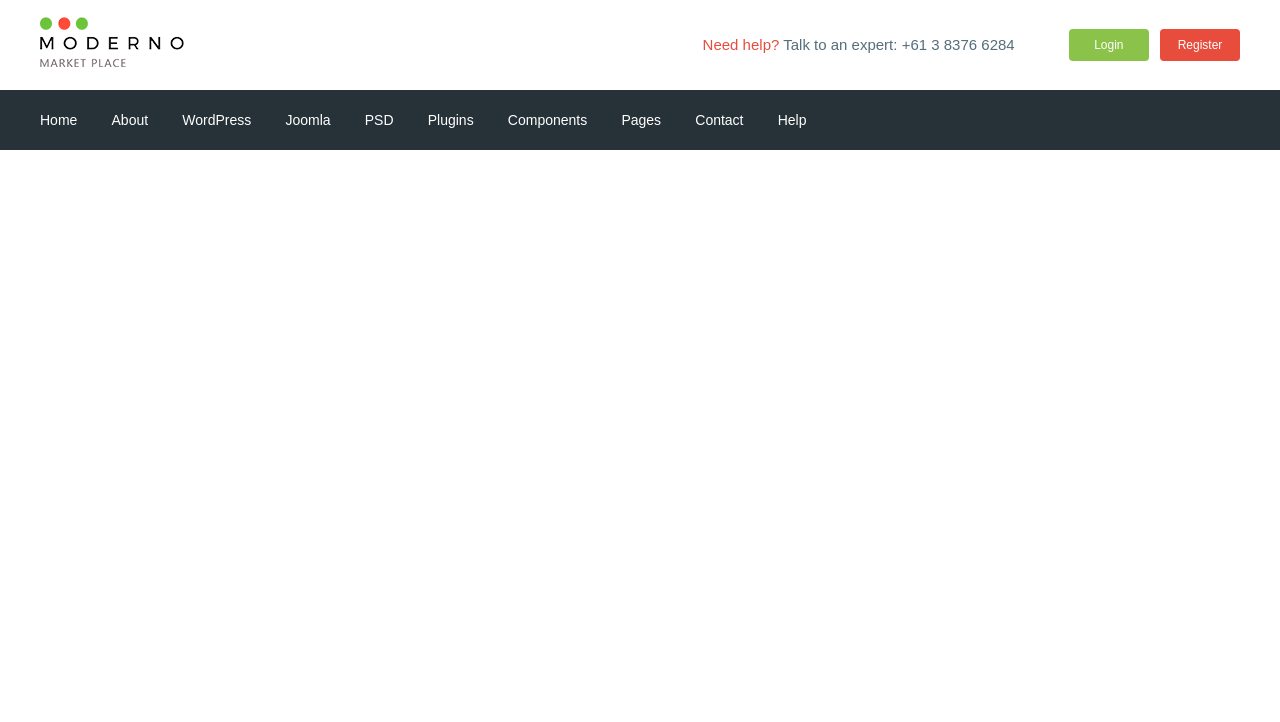
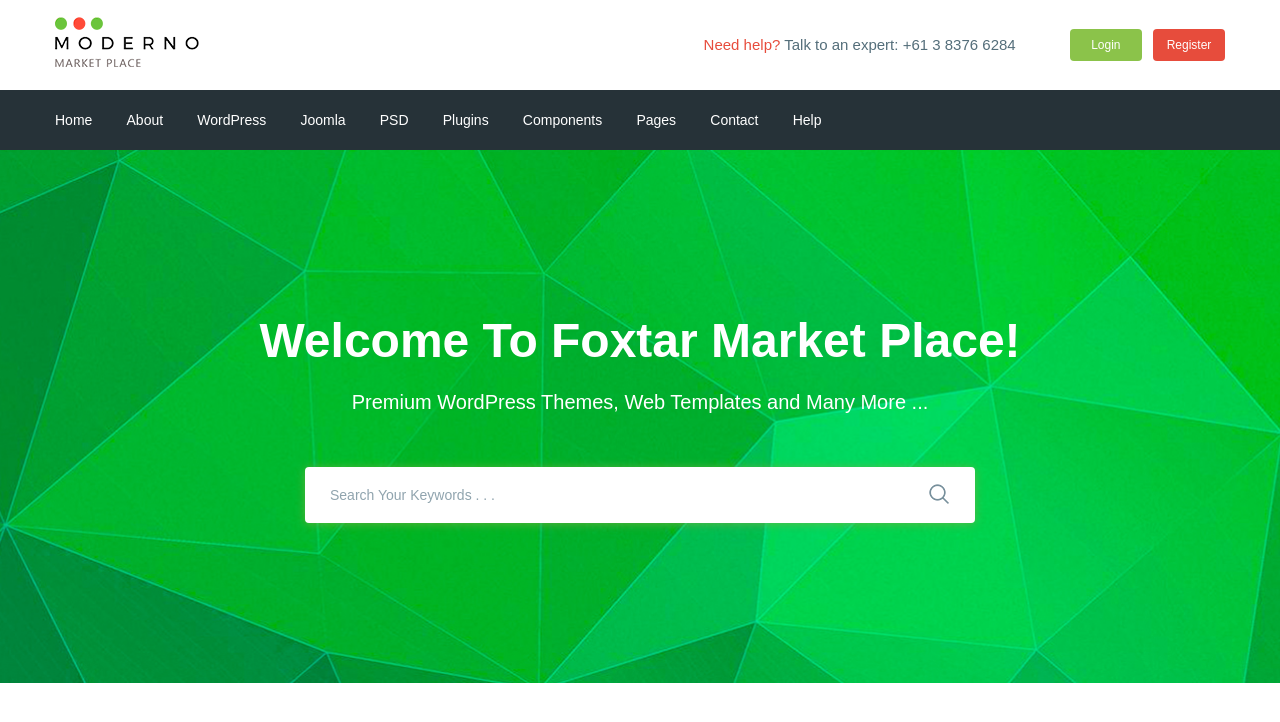
Before and after one commit to Alekseyesss/moderno, a website: page app/index.html in a window 1280 px wide. Drawn offline with nearby package versions, Linux system fonts and the light colour scheme; files that its build step writes are made by us from their sources.

Commit message:
added search section

```diff
--- a/app/index.html
+++ b/app/index.html
@@ -12,6 +12,9 @@
 </head>
 
 <body>
+
+  <!-- ----------------------------------HEADER---------------------------------- -->
+
   <header class="header">
     <div class="header__top">
       <div class="container">
@@ -95,8 +98,32 @@
         </nav>
       </div>
     </div>
+  </header>
 
-  </header>
+  <!-- ----------------------------------SEARCH---------------------------------- -->
+
+  <section class="search" style="background-image: url(images/search-bg.jpg);">
+
+    <div class="container">
+      <div class="search__inner">
+        <div class="search__inner-title">
+          Welcome To Foxtar Market Place!
+        </div>
+        <div class="search__inner-text">
+          Premium WordPress Themes, Web Templates and Many More ...
+        </div>
+        <div class="search__inner-form">
+          <form>
+            <input type="text" placeholder="Search Your Keywords . . ." required>
+            <button type="submit">
+              <img src="images/icons/search.png" alt="">
+            </button>
+          </form>
+        </div>
+      </div>
+    </div>
+
+  </section>
 
 
 
--- a/app/scss/_global.scss
+++ b/app/scss/_global.scss
@@ -3,7 +3,7 @@ html {
 }
 
 *,
-*::befor,
+*::before,
 *::after {
   box-sizing: inherit;
 }
--- a/app/scss/style.scss
+++ b/app/scss/style.scss
@@ -50,3 +50,54 @@
     }
   }
 }
+.search {
+  background-repeat: no-repeat;
+  background-size: cover;
+  background-position: center;
+  min-height: 533px;
+}
+.search__inner {
+  padding: 155px 0 100px;
+  color: #fff;
+  text-align: center;
+  &-title {
+    margin-bottom: 10px;
+    font-size: 48px;
+    font-weight: 700;
+    line-height: 72px;
+  }
+  &-text {
+    margin-bottom: 50px;
+    font-weight: 500;
+    font-size: 20px;
+    line-height: 30px;
+  }
+  &-form {
+    max-width: 670px;
+    margin: 0 auto;
+    position: relative;
+    input {
+      display: block;
+      width: 100%;
+      box-shadow: 0px 1px 10px 0px rgba(124, 178, 64, 0.75);
+      border-radius: 4px;
+      height: 56px;
+      border: none;
+      font-size: 14px;
+      font-weight: 500;
+      padding-left: 25px;
+      padding-right: 60px;
+      &::placeholder {
+        color: #90a4ae;
+        font-weight: 500;
+      }
+    }
+    button {
+      position: absolute;
+      border: none;
+      background-color: transparent;
+      right: 20px;
+      top: 16px;
+    }
+  }
+}
```
Also changed, not shown: app/images/icons/search.png (added), app/images/search-bg.jpg (added).
